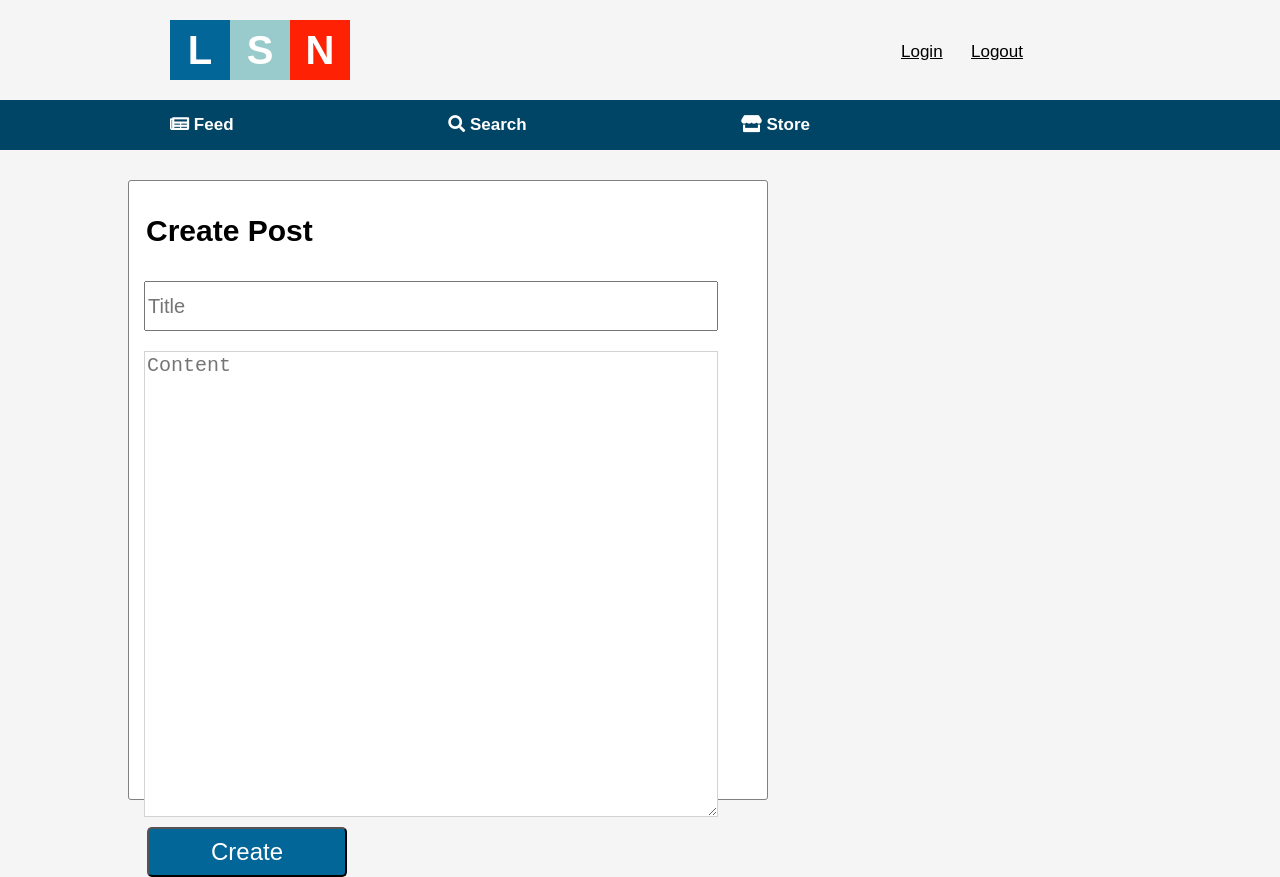
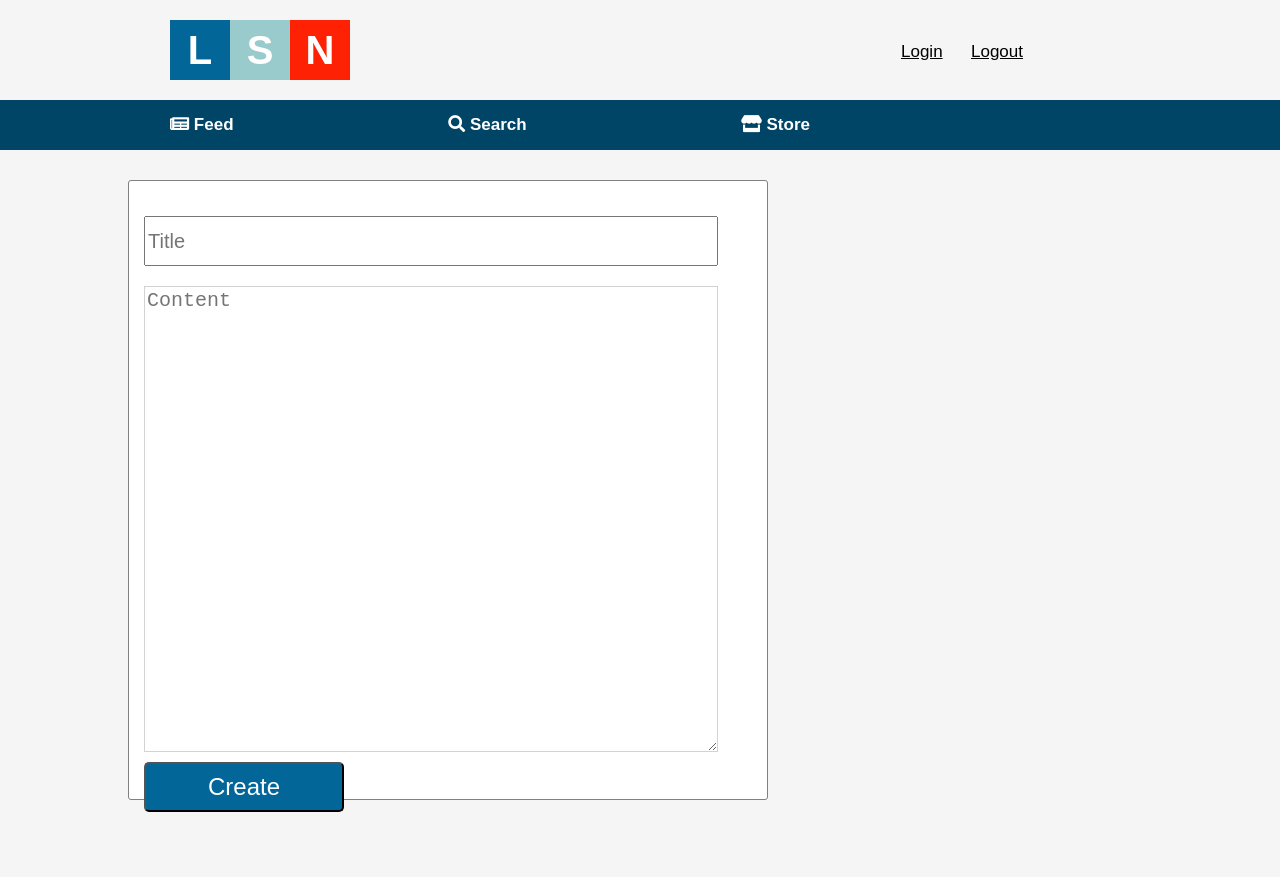
Before and after one commit to MichaelCheco/news-feed, a React (Create React App) app in the folder client/: page /create in a window 1280 px wide. After the commit the page ends 812 px from the top, so only its background shows below. Built offline with nearby package versions, Linux system fonts and the light colour scheme.

Commit message:
Cleaned up UI a bit

```diff
--- a/client/src/components/Create.js
+++ b/client/src/components/Create.js
@@ -28,7 +28,7 @@ const Textarea = styled.textarea`
 `;
 const Button = styled.button`
   margin-top: 10px;
-  margin-left: 18px;
+  margin-left: 15px;
   border-radius: 5px;
   font-size: 24px;
   width: 200px;
@@ -44,8 +44,15 @@ const Button = styled.button`
     outline: 0;
   }
 `;
-const H1 = styled.h1`
-  margin-left: 17px;
+const Input = styled.input`
+  width: 90%;
+  margin-left: 15px;
+  margin-top: 35px;
+  height: 50px;
+  font-size: 20px;
+  :focus {
+    outline: 0;
+  }
 `;
 const CREATE_POST_MUTATION = gql`
   mutation CreatePostMutation($title: String!, $content: String!) {
@@ -58,15 +65,6 @@ const CREATE_POST_MUTATION = gql`
         name
       }
     }
-  }
-`;
-const Input = styled.input`
-  width: 90%;
-  margin-left: 15px;
-  height: 50px;
-  font-size: 20px;
-  :focus {
-    outline: 0;
   }
 `;
 
@@ -96,7 +94,6 @@ class Create extends PureComponent {
                   this.props.history.push('/')
                 }}
               >
-                <H1>Create Post</H1>
                 <InputWrapper>
                   <Input
                     autoFocus
--- a/client/src/components/DetailPage.js
+++ b/client/src/components/DetailPage.js
@@ -12,6 +12,9 @@ const Container = styled.div`
   background: white;
   border: 1px solid grey;
   border-radius: 3px;
+`;
+const Div = styled.div`
+    padding: 15px;
 `;
 const POST_QUERY = gql`
   query PostQuery($id: ID!) {
@@ -31,8 +34,8 @@ class DetailPage extends Component {
                         if (error) return <h3>Error . . .</h3>
                         return (
                             <Container>
-                               {loading ? <h3>Loading . . .</h3> : <div><h2>{data.post.title}</h2>
-                                <p>{data.post.content}</p></div>}
+                               {loading ? <h3>Loading . . .</h3> : <Div><h2>{data.post.title}</h2>
+                                <p>{data.post.content}</p></Div>}
                             </Container>
                         )
                     }}
--- a/client/src/components/Post.js
+++ b/client/src/components/Post.js
@@ -1,6 +1,7 @@
 import React, { Component } from "react";
 import { Link } from "react-router-dom";
 import styled from "styled-components";
+import { timeDifferenceForDate } from '../utils'
 const Container = styled.div`
   display: grid;
   background: white;
@@ -54,14 +55,14 @@ const ButtonDiv = styled.div`
 `;
 export default class Post extends Component {
   render() {
-      const { title, content } = this.props.post
+      const { title, content, createdAt } = this.props.post
     console.log(this.props, "cccccc");
     return (
       <Container>
           <Content>
             <H2>{title}</H2>
             <P>{content}</P>
-            <Author>Posted By {this.props.post.author.name}</Author>
+            <Author>Posted By {this.props.post.author.name} {timeDifferenceForDate(createdAt)}</Author>
           </Content>
           <ButtonDiv>
           <Button>
```
